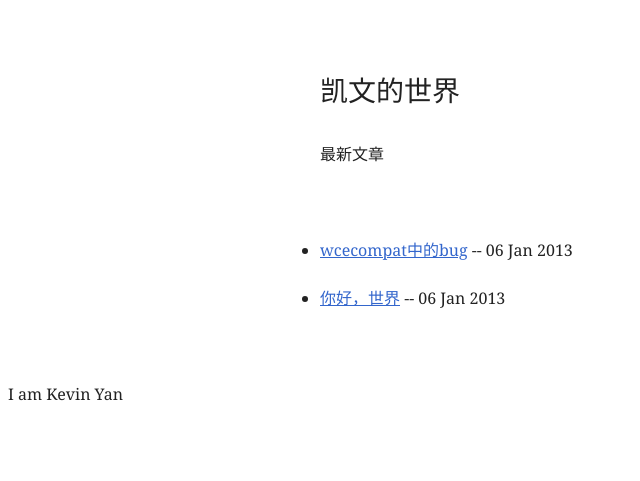
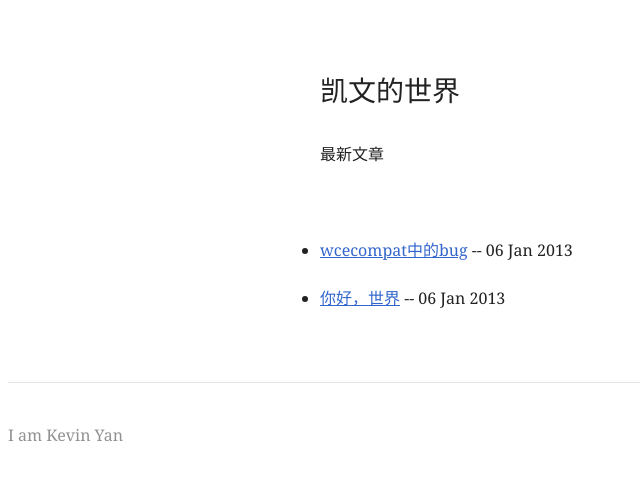
Before and after one commit to since1q80/me, a Jekyll site: the page built from index.html, in a window 1280 px wide. Shown: the top 481 px of the page, without its empty margins (0-640 px from the left). Built offline with Jekyll 4.4.1, drawn with Linux system fonts in a browser that asks for light colours; Markdown is read by kramdown in place of the engine named in the settings; the list of posts is cut into pages by our own code.

Commit message:
update footer

```diff
--- a/stylesheets/style.css
+++ b/stylesheets/style.css
@@ -16,4 +16,4 @@ ol,ul { list-style-position: outside; padding: 0 }
 ol ol,ol ul,ul ol,ul ul { margin: 0 0 .75em 2em }
 table { border-collapse: collapse; margin: 1.5em 0; width: 100% }
 td,th { border: solid .1em #000; font-family: sans-serif; font-size: 87.5%; line-height: 1.71428571em; text-align: center }
-footer{padding-bottom: 40px;margin-top:1px;z-index: 10;}
+footer{padding-top: 40px;border-top:solid .1em #E4E4E4; color: #919191;z-index: 10;}
```
